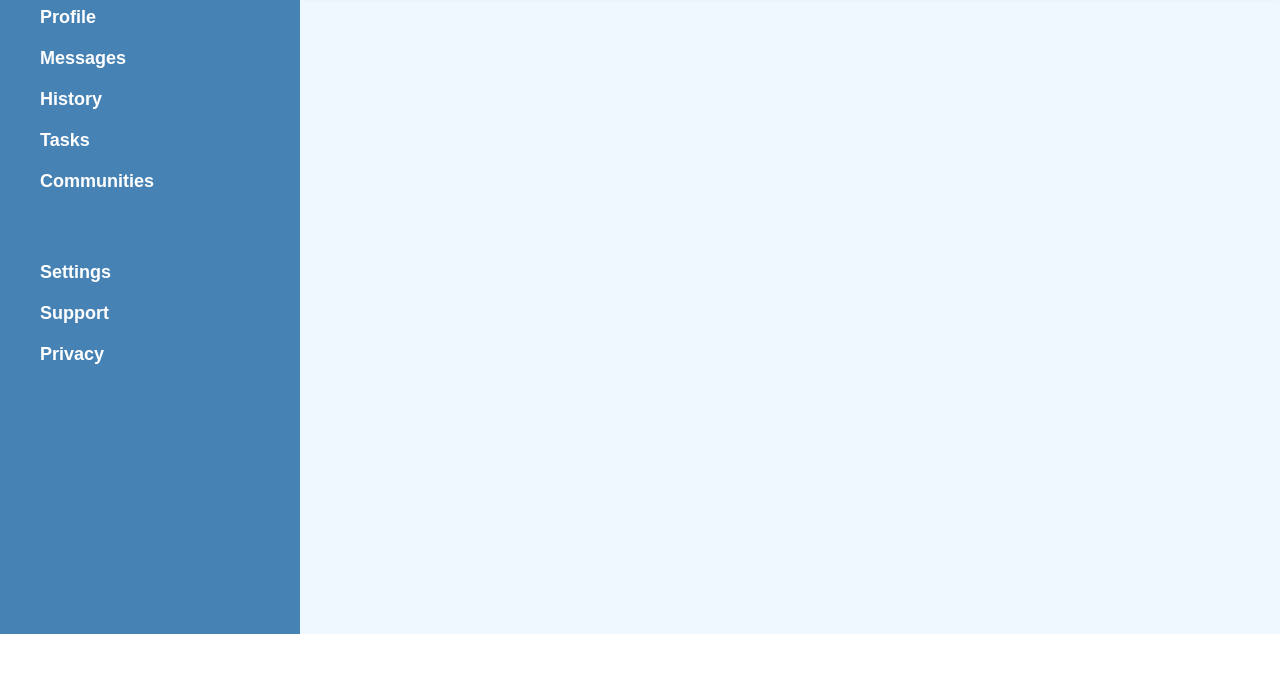
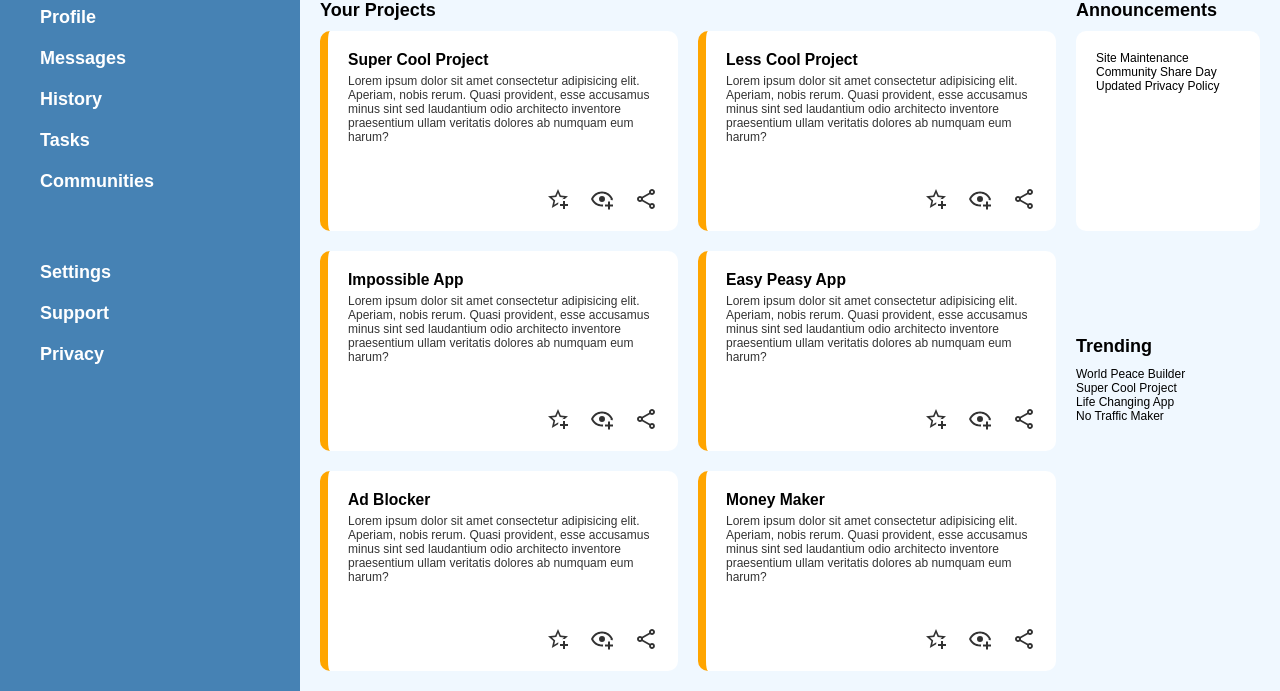
Before and after one commit to cheuyin/odin-admin-dashboard, a plain HTML site: page index.html in a window 1280 px wide. Shown: the part 166-857 px from the top of the page. Before the commit the page ends 800 px from the top, so only its background shows below. Drawn offline with Linux system fonts and the light colour scheme.

Commit message:
Add HTML and CSS to main project section

```diff
--- a/css/styles.css
+++ b/css/styles.css
@@ -142,4 +142,69 @@ button {
 
 .main {
   background-color: aliceblue;
+  display: grid;
+  grid-template-columns: 4fr 1fr;
+  padding: 20px;
+  gap: 20px;
 }
+
+.main .projects {
+  display: grid;
+  grid-template-columns: repeat(auto-fit, minmax(250px, 1fr));
+  gap: 20px;
+}
+
+.main .cell p.label {
+  font-weight: bold;
+  font-size: 1.5rem;
+  margin-bottom: 10px;
+}
+
+.main .projects .project {
+  background-color: white;
+  height: 200px;
+  padding: 20px;
+  border-radius: 10px;
+  position: relative;
+  box-sizing: border-box;
+  border-left: 8px solid orange;
+}
+
+.main .projects .project .title {
+  font-weight: bold;
+  font-size: 1.3rem;
+  margin-bottom: 5px;
+}
+
+.main .projects .project .content {
+  opacity: 80%;
+}
+
+.main .projects .project .controls {
+  position: absolute;
+  bottom: 20px;
+  right: 20px;
+  display: flex;
+  gap: 20px;
+  opacity: 80%;
+}
+
+.main > .cell:last-child {
+  display: grid;
+  grid-template-rows: 1fr 1fr;
+}
+
+.main .announcements p.label {
+  font-weight: bold;
+  font-size: 1.5rem;
+  margin-bottom: 10px;
+}
+
+.main .announcements .card {
+  background-color: white;
+  height: 200px;
+  padding: 20px;
+  border-radius: 10px;
+  position: relative;
+  box-sizing: border-box;
+}
--- a/index.html
+++ b/index.html
@@ -68,8 +68,111 @@
         <li>Privacy</li>
       </ul>
     </div>
-    <div class="main"></div>
+    <div class="main">
+      <div class="cell">
+        <p class="label">Your Projects</p>
+        <div class="projects">
+          <div class="project">
+            <p class="title">
+              Super Cool Project
+            </p>
+            <p class="content">
+              Lorem ipsum dolor sit amet consectetur adipisicing elit. Aperiam, nobis rerum. Quasi provident, esse accusamus minus sint sed laudantium odio architecto inventore praesentium ullam veritatis dolores ab numquam eum harum?
+            </p>
+            <p class="controls">
+              <img src="./img/star-plus-outline.svg" alt="save to favorites icon">
+              <img src="./img/eye-plus-outline.svg" alt="view more icon">
+              <img src="./img/share-variant-outline.svg" alt="share icon">
+            </p>
+          </div>
+          <div class="project">
+            <p class="title">
+              Less Cool Project
+            </p>
+            <p class="content">
+              Lorem ipsum dolor sit amet consectetur adipisicing elit. Aperiam, nobis rerum. Quasi provident, esse accusamus minus sint sed laudantium odio architecto inventore praesentium ullam veritatis dolores ab numquam eum harum?
+            </p>
+            <p class="controls">
+              <img src="./img/star-plus-outline.svg" alt="save to favorites icon">
+              <img src="./img/eye-plus-outline.svg" alt="view more icon">
+              <img src="./img/share-variant-outline.svg" alt="share icon">
+            </p>
+          </div>
+          <div class="project">
+            <p class="title">
+              Impossible App
+            </p>
+            <p class="content">
+              Lorem ipsum dolor sit amet consectetur adipisicing elit. Aperiam, nobis rerum. Quasi provident, esse accusamus minus sint sed laudantium odio architecto inventore praesentium ullam veritatis dolores ab numquam eum harum?
+            </p>
+            <p class="controls">
+              <img src="./img/star-plus-outline.svg" alt="save to favorites icon">
+              <img src="./img/eye-plus-outline.svg" alt="view more icon">
+              <img src="./img/share-variant-outline.svg" alt="share icon">
+            </p>
+          </div>
+          <div class="project">
+            <p class="title">
+              Easy Peasy App
+            </p>
+            <p class="content">
+              Lorem ipsum dolor sit amet consectetur adipisicing elit. Aperiam, nobis rerum. Quasi provident, esse accusamus minus sint sed laudantium odio architecto inventore praesentium ullam veritatis dolores ab numquam eum harum?
+            </p>
+            <p class="controls">
+              <img src="./img/star-plus-outline.svg" alt="save to favorites icon">
+              <img src="./img/eye-plus-outline.svg" alt="view more icon">
+              <img src="./img/share-variant-outline.svg" alt="share icon">
+            </p>
+          </div>
+          <div class="project">
+            <p class="title">
+              Ad Blocker
+            </p>
+            <p class="content">
+              Lorem ipsum dolor sit amet consectetur adipisicing elit. Aperiam, nobis rerum. Quasi provident, esse accusamus minus sint sed laudantium odio architecto inventore praesentium ullam veritatis dolores ab numquam eum harum?
+            </p>
+            <p class="controls">
+              <img src="./img/star-plus-outline.svg" alt="save to favorites icon">
+              <img src="./img/eye-plus-outline.svg" alt="view more icon">
+              <img src="./img/share-variant-outline.svg" alt="share icon">
+            </p>
+          </div>
+          <div class="project">
+            <p class="title">
+              Money Maker
+            </p>
+            <p class="content">
+              Lorem ipsum dolor sit amet consectetur adipisicing elit. Aperiam, nobis rerum. Quasi provident, esse accusamus minus sint sed laudantium odio architecto inventore praesentium ullam veritatis dolores ab numquam eum harum?
+            </p>
+            <p class="controls">
+              <img src="./img/star-plus-outline.svg" alt="save to favorites icon">
+              <img src="./img/eye-plus-outline.svg" alt="view more icon">
+              <img src="./img/share-variant-outline.svg" alt="share icon">
+            </p>
+          </div>
+
+        </div>
+      </div>
+      <div class="cell">
+        <div class="announcements">
+          <p class="label">Announcements</p>
+          <div class="card">
+            <p>Site Maintenance</p>
+            <p>Community Share Day</p>
+            <p>Updated Privacy Policy</p>
+          </div>
+        </div>
+        <div class="trending">
+          <p class="label">Trending</p>
+          <div class="card">
+            <p>World Peace Builder</p>
+            <p>Super Cool Project</p>
+            <p>Life Changing App</p>
+            <p>No Traffic Maker</p>
+          </div>
+        </div>
+      </div>
+    </div>
   </div>
-
 </body>
 </html>
```
Also changed, not shown: img/eye-plus-outline.svg (added), img/share-variant-outline.svg (added), img/star-plus-outline.svg (added).
